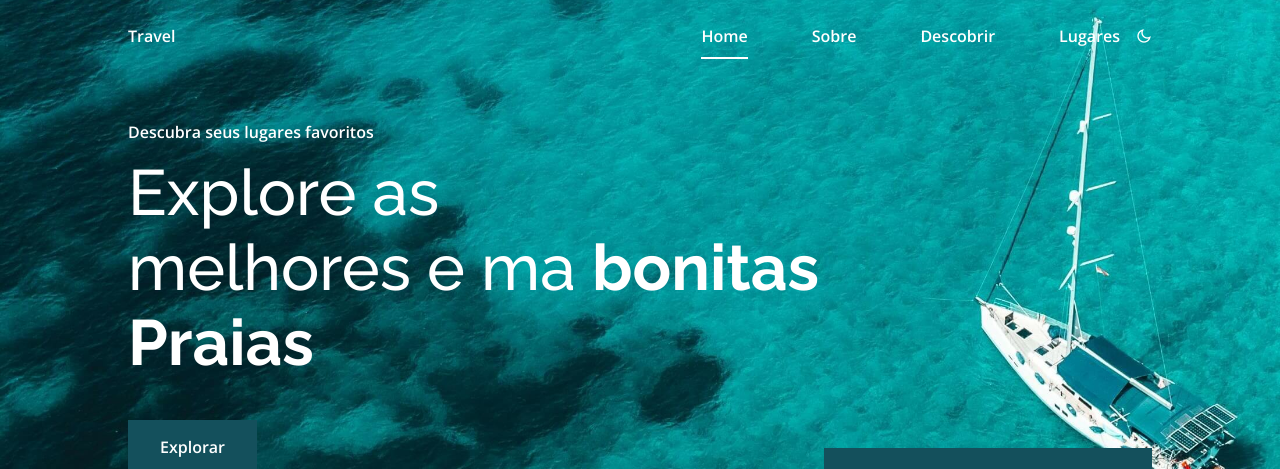
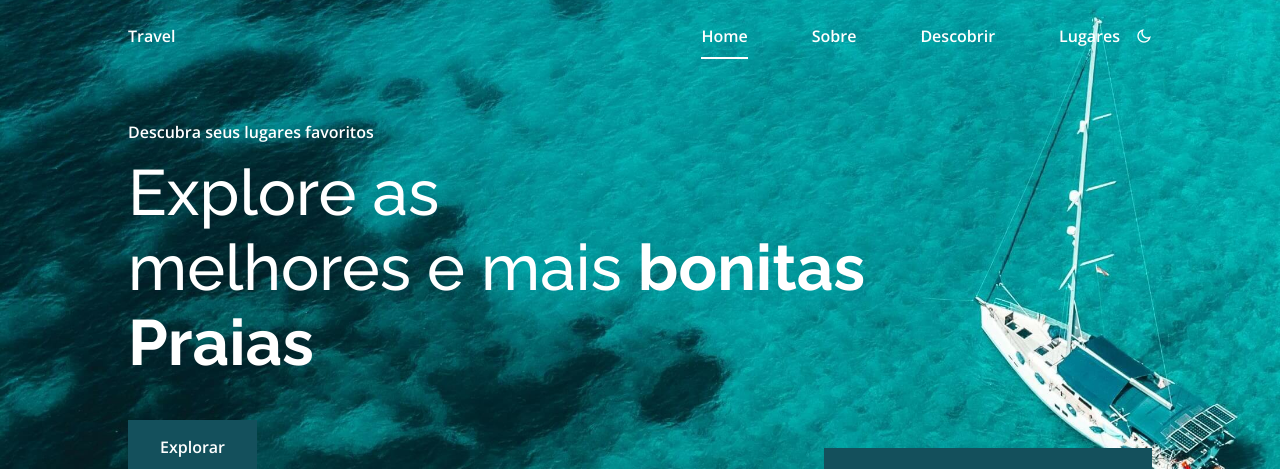
Before and after one commit to mayaralbueno/Travel-Website, a plain HTML site: page index.html in a window 1280 px wide. Shown: the top 469 px of the page. Drawn offline with nearby package versions, Linux system fonts and the light colour scheme.

Commit message:
atualização

```diff
--- a/index.html
+++ b/index.html
@@ -61,7 +61,7 @@
                 <div class="home__container container grid">
                     <div class="home__data">
                         <span class="home__data-subtitle">Descubra seus lugares favoritos</span>
-                        <h1 class="home__data-title">Explore as <br> melhores e ma <b>bonitas <br> Praias</b></h1>
+                        <h1 class="home__data-title">Explore as <br> melhores e mais <b>bonitas <br> Praias</b></h1>
                         <a href="#" class="button">Explorar</a>
 
                     </div>
```
